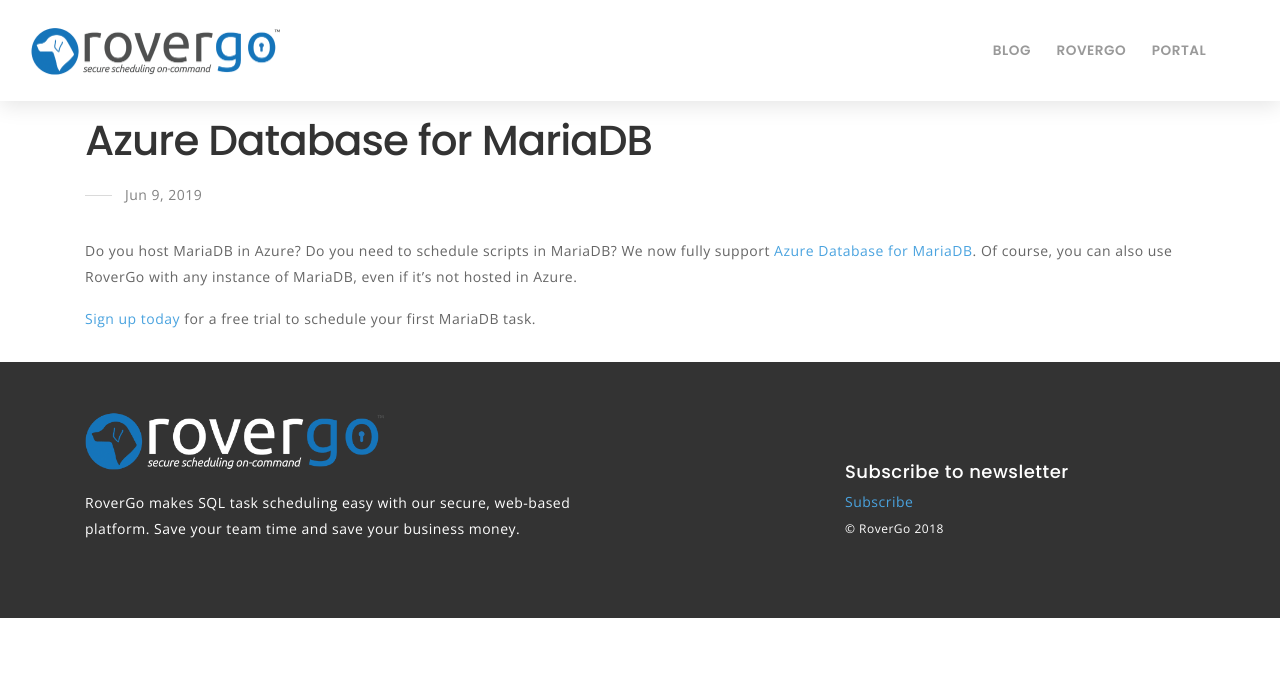
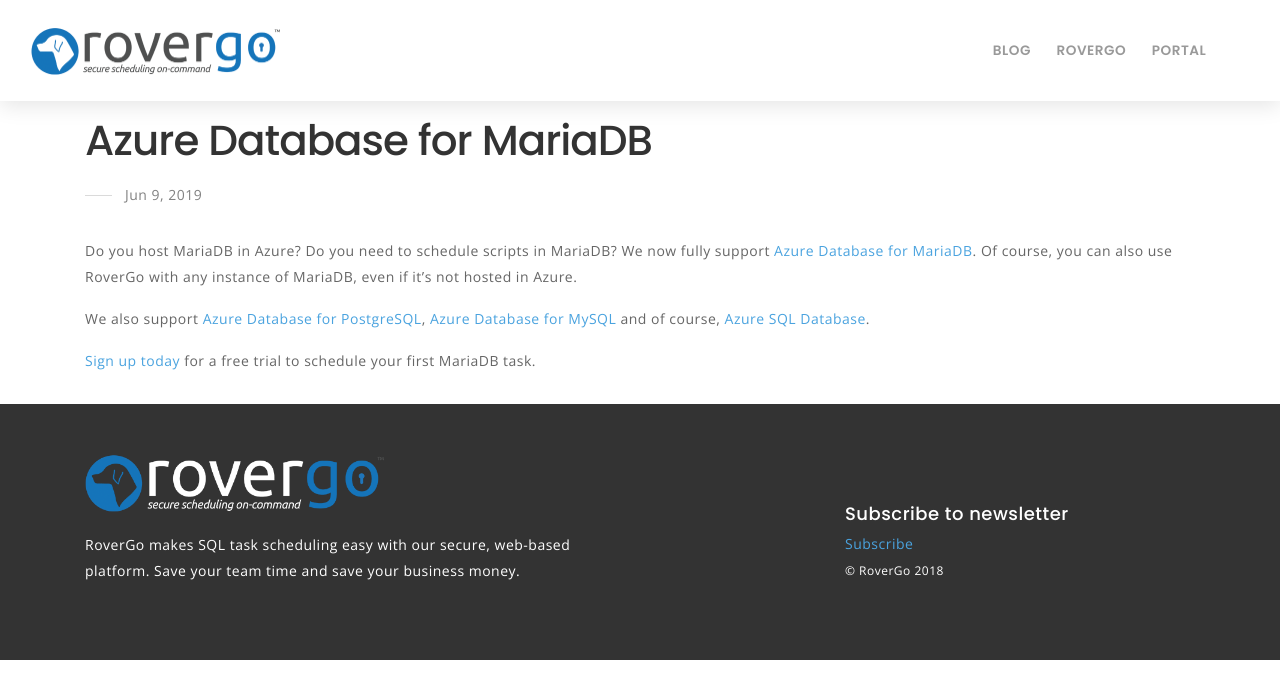
Before and after one commit to RoverGo/rovergo.github.io, a Jekyll site: the page built from _posts/2019-06-09-mariadb.md, in a window 1280 px wide. Shown: the top 699 px of the page. Built offline with Jekyll 4.4.1, drawn with Linux system fonts in a browser that asks for light colours; comment, search, counter and statistics services are not loaded.

Commit message:
Update 2019-06-09-mariadb.md

```diff
--- a/_posts/2019-06-09-mariadb.md
+++ b/_posts/2019-06-09-mariadb.md
@@ -8,4 +8,6 @@ categories: [rovergo, mariadb]
 
 Do you host MariaDB in Azure? Do you need to schedule scripts in MariaDB? We now fully support [Azure Database for MariaDB](https://azure.microsoft.com/en-us/services/mariadb/). Of course, you can also use RoverGo with any instance of MariaDB, even if it's not hosted in Azure.
 
+We also support [Azure Database for PostgreSQL](https://azure.microsoft.com/en-us/services/postgresql/), [Azure Database for MySQL](https://azure.microsoft.com/en-us/services/mysql/) and of course, [Azure SQL Database](https://docs.microsoft.com/en-us/azure/sql-database/).
+
 [Sign up today]({{site.rovergo_portal}}/Account/Register) for a free trial to schedule your first MariaDB task.
```
